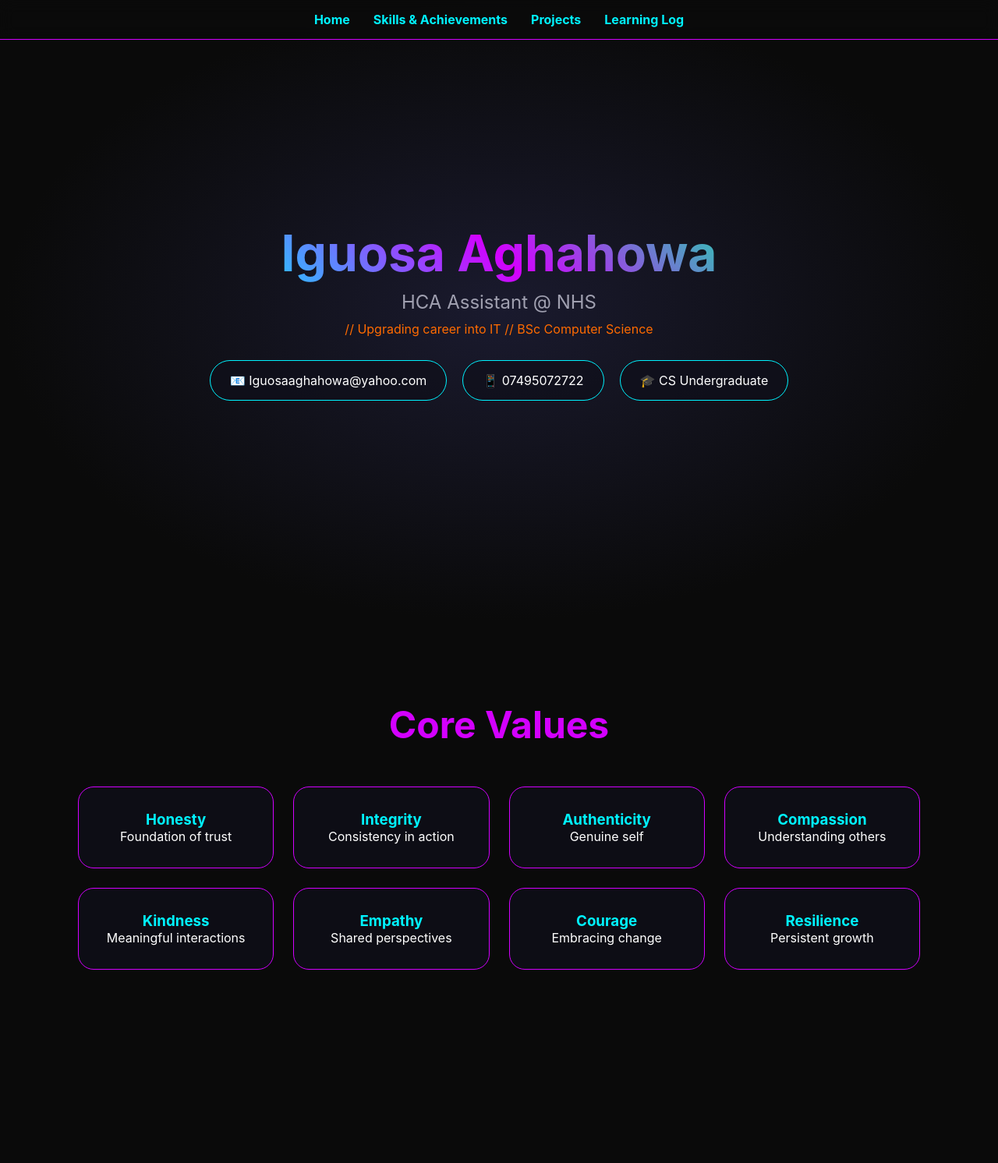
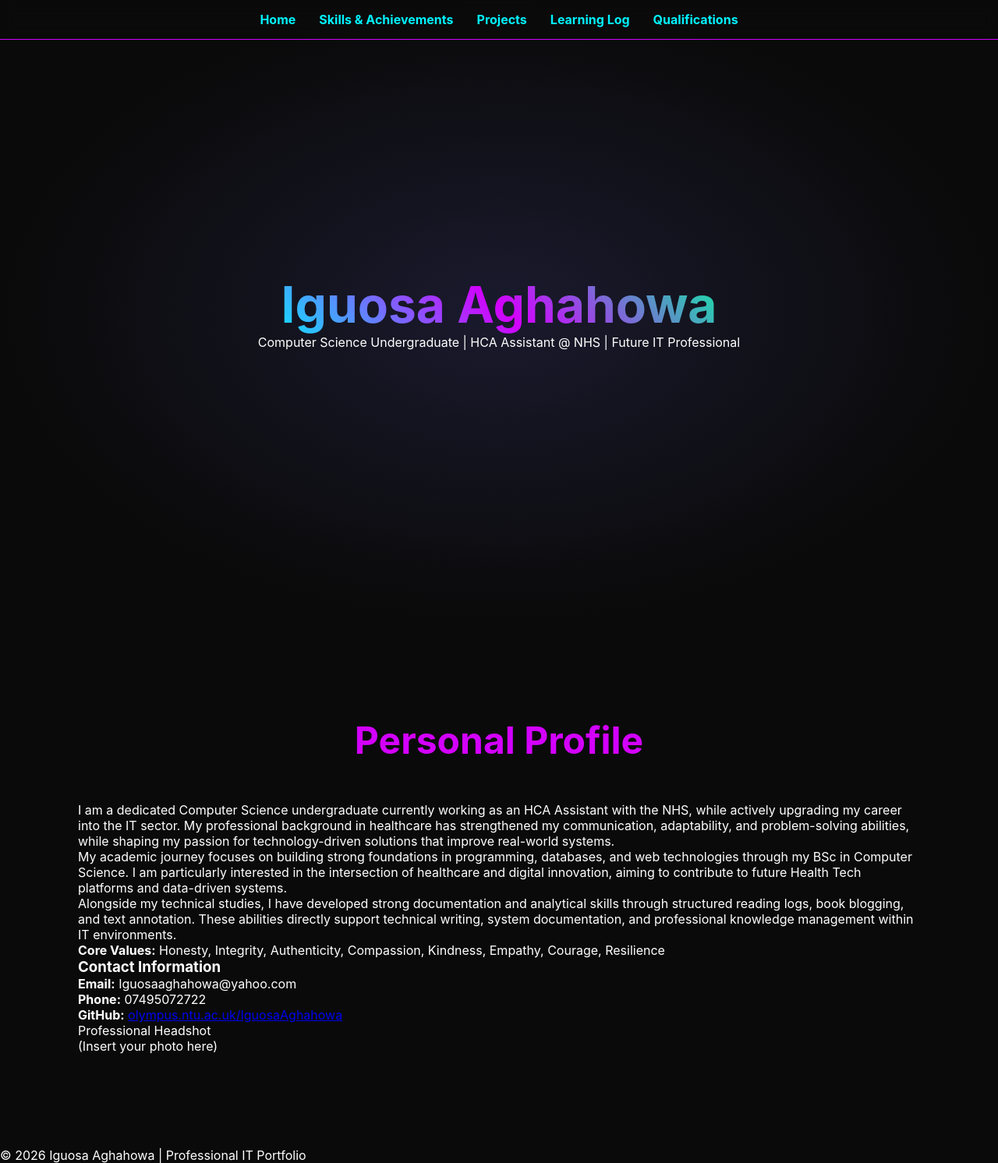
Before and after one commit to Hanan77866/-Iguosaaghahowa, a plain HTML site: page docs/index.html in a window 1280 px wide. Shown: the whole page at 78% size. Before the commit the page ends 1344 px from the top, so only its background shows below. Drawn offline with Linux system fonts and the light colour scheme.

Commit message:
index.html

```diff
--- a/docs/index.html
+++ b/docs/index.html
@@ -2,166 +2,102 @@
 <html lang="en">
 <head>
 <meta charset="UTF-8">
-<title>Iguosa Aghahowa | Home</title>
 <meta name="viewport" content="width=device-width, initial-scale=1.0">
+<title>Iguosa Aghahowa | Professional Portfolio</title>
 
-<style>
-/* ==== SAME THEME ==== */
-:root {
---bg-primary:#0a0a0a;
---bg-secondary:#0f0f1a;
---bg-glass:rgba(15,15,26,0.7);
---text-primary:#fff;
---text-secondary:#a0a0b0;
---neon-blue:#00f3ff;
---neon-purple:#d300ff;
---neon-green:#00ff9d;
---neon-orange:#ff6b00;
-}
-
-*{margin:0;padding:0;box-sizing:border-box}
-body{
-font-family:Inter,sans-serif;
-background:var(--bg-primary);
-color:var(--text-primary);
-overflow-x:hidden;
-}
-
-/* ==== NAVBAR ==== */
-nav{
-position:fixed;
-top:0;
-width:100%;
-background:rgba(10,10,10,0.9);
-backdrop-filter:blur(10px);
-z-index:1000;
-padding:15px 40px;
-display:flex;
-justify-content:center;
-gap:30px;
-border-bottom:1px solid var(--neon-purple);
-}
-
-nav a{
-color:var(--neon-blue);
-text-decoration:none;
-font-weight:bold;
-transition:0.3s;
-}
-
-nav a:hover{
-color:var(--neon-orange);
-text-shadow:0 0 10px var(--neon-orange);
-}
-
-/* ==== HERO ==== */
-.hero{
-height:100vh;
-display:flex;
-align-items:center;
-justify-content:center;
-background:radial-gradient(ellipse at center,#1a1a2e 0%,#0a0a0a 70%);
-text-align:center;
-}
-
-.hero h1{
-font-size:4em;
-background:linear-gradient(45deg,var(--neon-blue),var(--neon-purple),var(--neon-green));
--webkit-background-clip:text;
-color:transparent;
-}
-
-.role{color:var(--text-secondary);font-size:1.5em;margin:10px 0}
-.goal{color:var(--neon-orange);margin-bottom:30px}
-
-.hero-info{
-display:flex;
-flex-wrap:wrap;
-justify-content:center;
-gap:20px;
-}
-
-.info-chip{
-border:1px solid var(--neon-blue);
-padding:15px 25px;
-border-radius:30px;
-background:var(--bg-glass);
-}
-
-/* ==== VALUES ==== */
-.section{
-padding:100px 60px;
-max-width:1200px;
-margin:auto;
-}
-
-.section h2{
-text-align:center;
-color:var(--neon-purple);
-font-size:3em;
-margin-bottom:50px;
-}
-
-.values-container{
-display:grid;
-grid-template-columns:repeat(auto-fit,minmax(200px,1fr));
-gap:25px;
-}
-
-.value-card{
-background:var(--bg-glass);
-border:1px solid var(--neon-purple);
-padding:30px;
-border-radius:20px;
-text-align:center;
-transition:0.3s;
-}
-
-.value-card:hover{
-transform:translateY(-10px);
-box-shadow:0 10px 30px rgba(211,0,255,0.4);
-}
-
-.value-card h3{color:var(--neon-blue)}
-</style>
+<link rel="stylesheet" href="style.css">
 </head>
 
 <body>
 
-<nav>
-<a href="index.html">Home</a>
-<a href="skills.html">Skills & Achievements</a>
-<a href="work.html">Projects</a>
-<a href="learning.html">Learning Log</a>
+<!-- ================= HEADER ================= -->
+<header class="hero">
+  <div class="hero-content">
+    <h1 class="glow-text">Iguosa Aghahowa</h1>
+    <p class="subtitle">
+      Computer Science Undergraduate | HCA Assistant @ NHS | Future IT Professional
+    </p>
+  </div>
+</header>
+
+<!-- ================= NAVIGATION ================= -->
+<nav class="main-nav">
+  <a href="index.html" class="active">Home</a>
+  <a href="skills.html">Skills & Achievements</a>
+  <a href="work.html">Projects</a>
+  <a href="learning.html">Learning Log</a>
+  <a href="qualification.html">Qualifications</a>
 </nav>
 
-<section class="hero">
-<div>
-<h1>Iguosa Aghahowa</h1>
-<div class="role">HCA Assistant @ NHS</div>
-<div class="goal">// Upgrading career into IT // BSc Computer Science</div>
+<!-- ================= MAIN CONTENT ================= -->
+<section class="section container">
 
-<div class="hero-info">
-<div class="info-chip">📧 Iguosaaghahowa@yahoo.com</div>
-<div class="info-chip">📱 07495072722</div>
-<div class="info-chip">🎓 CS Undergraduate</div>
-</div>
-</div>
+  <div class="profile-card">
+
+    <!-- TEXT SIDE -->
+    <div class="profile-text">
+      <h2>Personal Profile</h2>
+
+      <p>
+        I am a dedicated Computer Science undergraduate currently working as an HCA Assistant
+        with the NHS, while actively upgrading my career into the IT sector. My professional
+        background in healthcare has strengthened my communication, adaptability, and
+        problem-solving abilities, while shaping my passion for technology-driven solutions
+        that improve real-world systems.
+      </p>
+
+      <p>
+        My academic journey focuses on building strong foundations in programming, databases,
+        and web technologies through my BSc in Computer Science. I am particularly interested
+        in the intersection of healthcare and digital innovation, aiming to contribute to
+        future Health Tech platforms and data-driven systems.
+      </p>
+
+      <p>
+        Alongside my technical studies, I have developed strong documentation and analytical
+        skills through structured reading logs, book blogging, and text annotation. These
+        abilities directly support technical writing, system documentation, and professional
+        knowledge management within IT environments.
+      </p>
+
+      <p class="core-values">
+        <strong>Core Values:</strong>
+        Honesty, Integrity, Authenticity, Compassion, Kindness, Empathy, Courage, Resilience
+      </p>
+
+      <!-- CONTACT INFO -->
+      <div class="contact-box">
+        <h3>Contact Information</h3>
+
+        <p><strong>Email:</strong> Iguosaaghahowa@yahoo.com</p>
+        <p><strong>Phone:</strong> 07495072722</p>
+        <p>
+          <strong>GitHub:</strong>
+          <a href="https://olympus.ntu.ac.uk/IguosaAghahowa" target="_blank">
+            olympus.ntu.ac.uk/IguosaAghahowa
+          </a>
+        </p>
+      </div>
+    </div>
+
+    <!-- IMAGE SIDE -->
+    <div class="profile-image">
+      <div class="image-frame">
+        <p>
+          Professional Headshot<br>
+          <span>(Insert your photo here)</span>
+        </p>
+      </div>
+    </div>
+
+  </div>
+
 </section>
 
-<section class="section">
-<h2>Core Values</h2>
-<div class="values-container">
-<div class="value-card"><h3>Honesty</h3><p>Foundation of trust</p></div>
-<div class="value-card"><h3>Integrity</h3><p>Consistency in action</p></div>
-<div class="value-card"><h3>Authenticity</h3><p>Genuine self</p></div>
-<div class="value-card"><h3>Compassion</h3><p>Understanding others</p></div>
-<div class="value-card"><h3>Kindness</h3><p>Meaningful interactions</p></div>
-<div class="value-card"><h3>Empathy</h3><p>Shared perspectives</p></div>
-<div class="value-card"><h3>Courage</h3><p>Embracing change</p></div>
-<div class="value-card"><h3>Resilience</h3><p>Persistent growth</p></div>
-</div>
-</section>
+<!-- ================= FOOTER ================= -->
+<footer class="footer">
+  <p>© 2026 Iguosa Aghahowa | Professional IT Portfolio</p>
+</footer>
 
 </body>
 </html>
```
